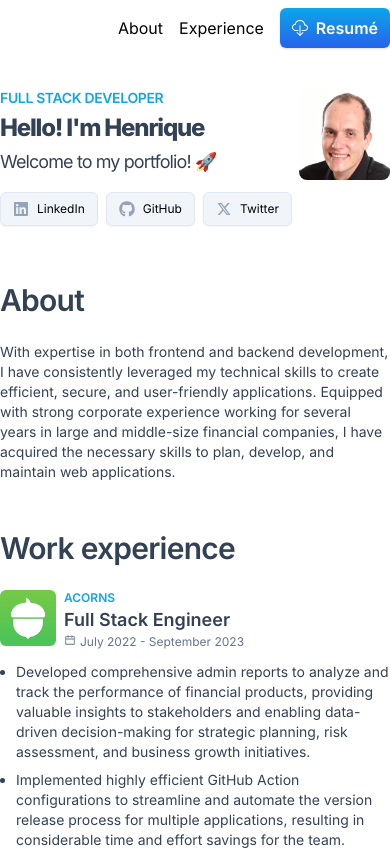
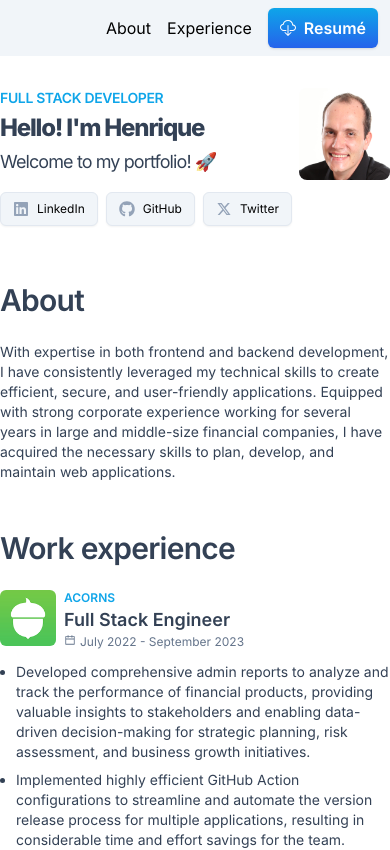
Before and after one commit to hrohden/hrohden.github.io, a React (Vite) app: page / in a window 390 px wide. Shown: the top 850 px of the page. Built offline with nearby package versions, Linux system fonts and the light colour scheme.

Commit message:
Update layout and styles for Navbar and main container

```diff
--- a/src/App.tsx
+++ b/src/App.tsx
@@ -6,13 +6,15 @@ import WorkExperienceSection from "./sections/WorkExperienceSection";
 
 function App() {
   return (
-    <main className="container mx-auto xl:w-3/5">
+    <>
       <Navbar />
-      <Intro />
-      <About />
-      <WorkExperienceSection />
-      <Contact />
-    </main>
+      <main className="container mx-auto lg:w-3/5">
+        <Intro />
+        <About />
+        <WorkExperienceSection />
+        <Contact />
+      </main>
+    </>
   );
 }
 
--- a/src/components/Navbar.tsx
+++ b/src/components/Navbar.tsx
@@ -2,8 +2,8 @@ import { BsCloudDownload } from "react-icons/bs";
 
 const Navbar = () => {
   return (
-    <nav className="py-2">
-      <ul className="flex list-none items-center justify-end gap-4">
+    <nav className="bg-slate-100 px-3 py-2 md:flex md:justify-center md:px-0">
+      <ul className="flex list-none items-center justify-end gap-4 lg:w-3/5">
         <li>
           <a href="#">About</a>
         </li>
```
